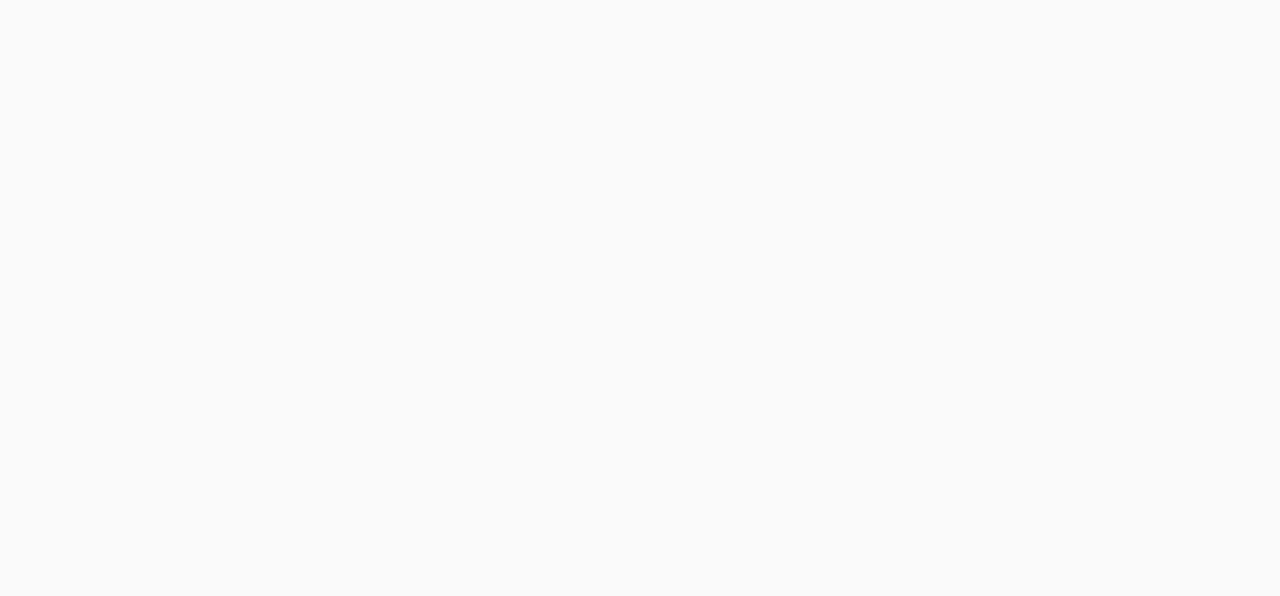
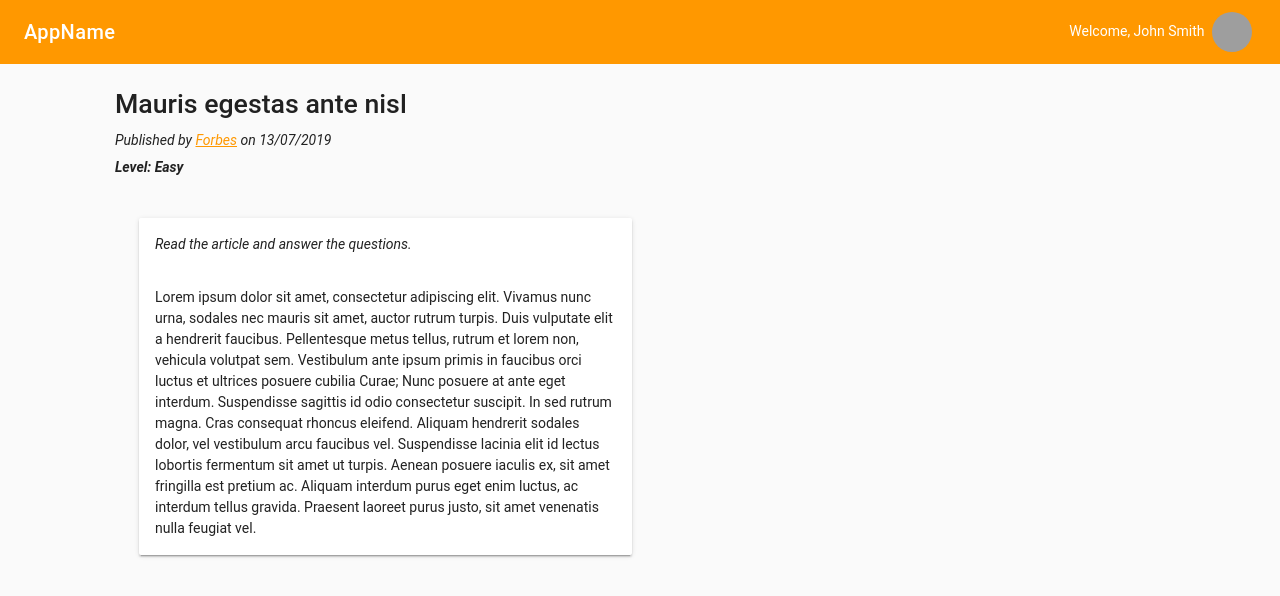
Before and after one commit to newsquiz/web_demo, a Vue app: page /quiz/1 in a window 1280 px wide. Shown: the top 596 px of the page. Built offline with nearby package versions, Linux system fonts and the light colour scheme; grey boxes are pictures that could not be loaded; a small style sheet from the web is missing.

Commit message:
Add quiz view

```diff
--- a/src/components/AppFrame.vue
+++ b/src/components/AppFrame.vue
@@ -20,7 +20,9 @@
     </v-toolbar>
 
     <v-content>
+      <div class="app-wrapper">
         <slot></slot>
+      </div>
     </v-content>
   </div>
 </template>
@@ -46,5 +48,7 @@ export default {
 </script>
 
 <style>
-
+.app-wrapper {
+  padding: 10px;
+}
 </style>
--- /dev/null
+++ b/src/components/TextQuiz.vue
@@ -0,0 +1,44 @@
+<template>
+  <v-container grid-list-lg>
+    <v-layout row wrap>
+      <v-flex xs12 md6>
+        <v-card>
+          <v-card-title>
+            <span class="heading-text">
+              Read the article and answer the questions.
+            </span>
+          </v-card-title>
+
+          <v-card-text>
+            <div v-html="article.content"></div>
+          </v-card-text>
+        </v-card>
+      </v-flex>
+
+      <v-flex xs12 md6>
+        <v-card>
+
+        </v-card>
+      </v-flex>
+    </v-layout>
+  </v-container>
+</template>
+
+<script>
+export default {
+  data() {
+    return {
+
+    }
+  },
+  props: {
+    article: Object
+  }
+}
+</script>
+
+<style>
+.heading-text {
+  font-style: italic;
+}
+</style>
--- a/src/router.js
+++ b/src/router.js
@@ -14,12 +14,12 @@ export default new Router({
       component: Home
     },
     {
-      path: '/about',
-      name: 'about',
+      path: '/quiz/:quiz_id',
+      name: 'quiz',
       // route level code-splitting
       // this generates a separate chunk (about.[hash].js) for this route
       // which is lazy-loaded when the route is visited.
-      component: () => import(/* webpackChunkName: "about" */ './views/About.vue')
+      component: () => import('./views/Quiz.vue')
     }
   ]
 })
--- a/src/store.js
+++ b/src/store.js
@@ -39,6 +39,11 @@ export default new Vuex.Store({
         name: 'Sports',
         value: 'sports'
       },
+      {
+        name: 'Recommended',
+        groupTitle: 'Suggested articles for you',
+        value: 'recommended'
+      }
     ]
   },
   mutations: {
--- /dev/null
+++ b/src/views/Quiz.vue
@@ -0,0 +1,85 @@
+<template>
+  <app-frame>
+    <v-layout row v-if="article">
+      <v-flex xs12 md10 offset-md1>
+        <p class="title-text">{{ article.title }}</p>
+        <p class='subtitle-text'>
+          Published by <a :href="article.sourceUrl">{{ article.publisher }}</a> on <span>{{ article.created_time }}</span>
+        </p>
+        <p class="subtitle-text"><b>
+          {{ `Level: ${displayLevel}` }}
+        </b></p>
+        <text-quiz v-if="article.type == 'text'"
+          :article="article"></text-quiz>
+      </v-flex>
+    </v-layout>
+  </app-frame>
+</template>
+
+<script>
+import AppFrame from '@/components/AppFrame'
+import TextQuiz from '@/components/TextQuiz'
+
+function capitalize(s) {
+  return s.charAt(0).toUpperCase() + s.slice(1)
+}
+
+export default {
+  components: {
+    AppFrame, TextQuiz
+  },
+  computed: {
+    displayLevel() {
+      return capitalize(this.article.level)
+    }
+  },
+  data() {
+    var article = {
+      id: '1',
+      topic: 'politics',
+      created_time: '13/07/2019',
+      thumbnail: 'https://znews-photo.zadn.vn/w480/Uploaded/jaegtn/2019_07_13/Business_ZuckerbergCapitol944719958_1.jpg',
+      type: 'text',
+      publisher: 'Forbes',
+      sourceUrl: '#',
+      title: 'Mauris egestas ante nisl',
+      level: 'easy',
+      content: 'Lorem ipsum dolor sit amet, consectetur adipiscing elit. Vivamus nunc urna, sodales nec mauris sit amet, auctor rutrum turpis. Duis vulputate elit a hendrerit faucibus. Pellentesque metus tellus, rutrum et lorem non, vehicula volutpat sem. Vestibulum ante ipsum primis in faucibus orci luctus et ultrices posuere cubilia Curae; Nunc posuere at ante eget interdum. Suspendisse sagittis id odio consectetur suscipit. In sed rutrum magna. Cras consequat rhoncus eleifend. Aliquam hendrerit sodales dolor, vel vestibulum arcu faucibus vel. Suspendisse lacinia elit id lectus lobortis fermentum sit amet ut turpis. Aenean posuere iaculis ex, sit amet fringilla est pretium ac. Aliquam interdum purus eget enim luctus, ac interdum tellus gravida. Praesent laoreet purus justo, sit amet venenatis nulla feugiat vel.',
+      questions: [
+        {
+          id: '1', article_id: '1',
+          content: 'Quisque in nibh et lorem malesuada ullamcorper?',
+          type: 'fill',
+          answer: 'Quisque'
+        },
+        {
+          id: '2', article_id: '1',
+          content: 'Proin ornare, erat non vulputate egestas, nibh enim tempus neque?',
+          type: 'choice',
+          answer: 'Proin',
+          options: [
+            'Proin', 'ornare', 'erat', 'vulputate'
+          ]
+        }
+      ]
+    }
+
+    return {
+      article: article
+    }
+  }
+}
+</script>
+
+<style>
+.title-text {
+  font-size: 20pt;
+  font-weight: 500;
+  margin-top: 10px;
+}
+
+.subtitle-text {
+  margin-top: -10px;
+  font-style: italic;
+}
+</style>
```
Lines whose indentation alone changed are shown as unchanged.
